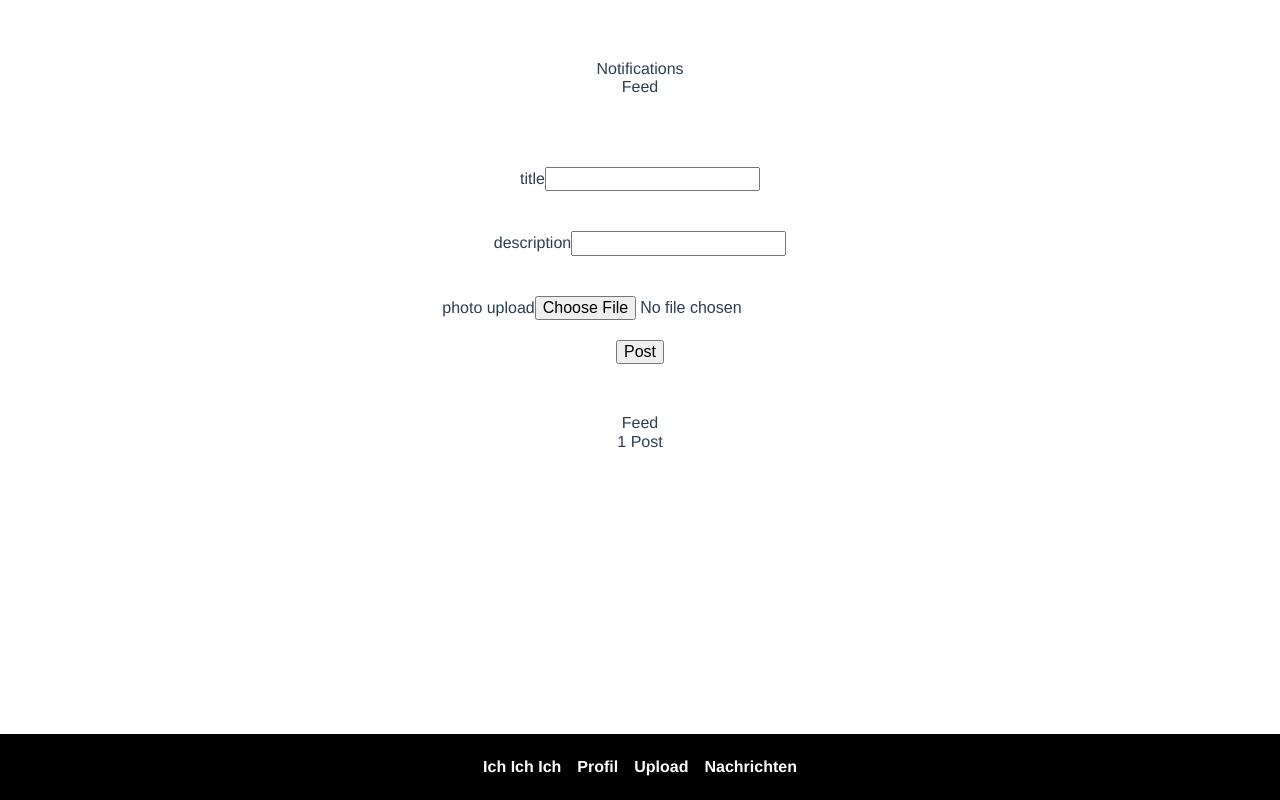
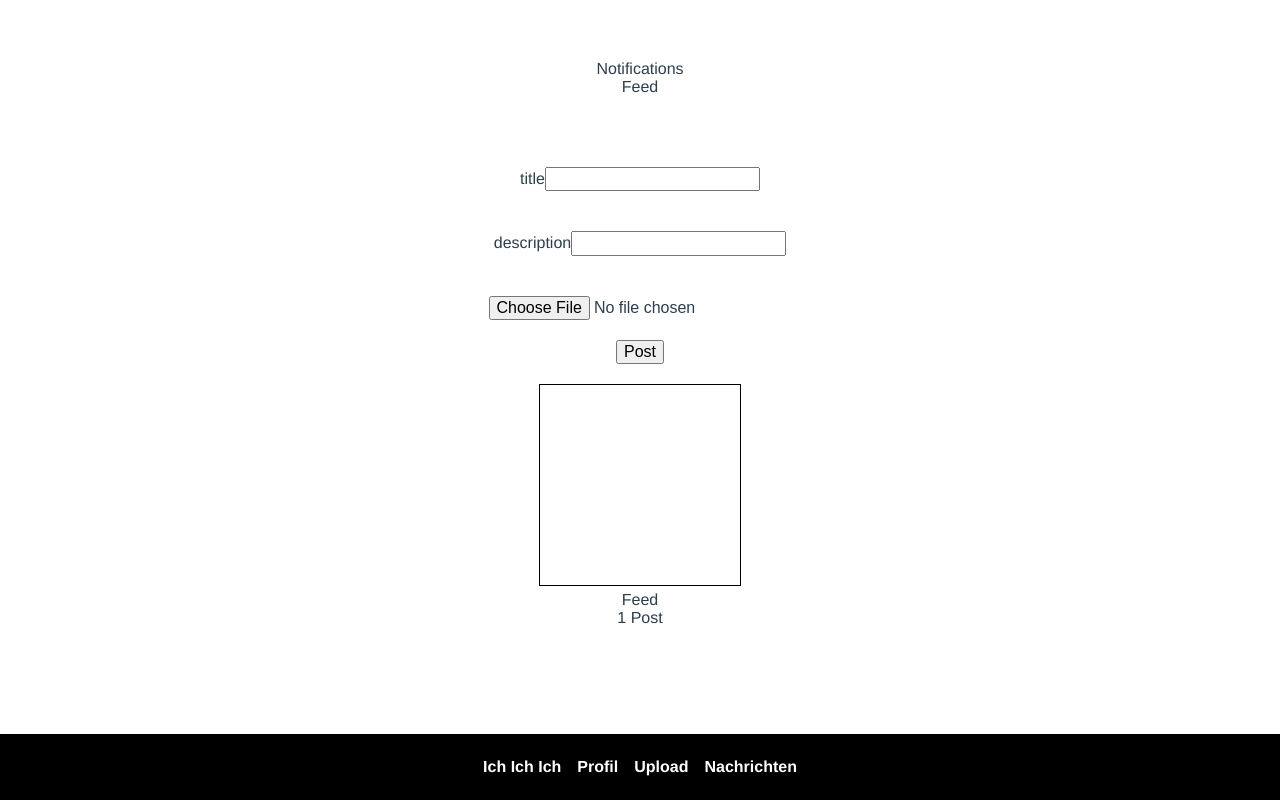
Before and after one commit to lukatschinho/instantfame, a Vue app: page / in a window 1280 px wide. Built offline with nearby package versions, Linux system fonts and the light colour scheme.

Commit message:
added file upload, photo preview and base64 in local storage

```diff
--- a/src/components/Upload.vue
+++ b/src/components/Upload.vue
@@ -15,13 +15,13 @@
 		</div>
 		<!-- photo for the new post-->
 		<div class="form-group">
-			<label for="post-photo">photo upload</label>
-      <input type="file" id="post-photo" data-photo accept="image/*" capture="camera" @change="previewPhoto()">
+			<input type="file" name="image" class="img" data-file @change="previewPhoto()">
+      <!-- <input type="file" id="post-photo" data-photo accept="image/*" capture="camera" @change="previewPhoto()"> -->
 		</div>
 		<!-- button to submit the new post-->
 		<button type="button" @click="savePost()">Post</button>
 	</form>
-	<div data-preview></div>
+	<div class="imagePreview" data-preview></div>
 </div>
 
 </template>
@@ -33,49 +33,52 @@ export default {
     return {
 			postTitle: '',
 			postDesc: '',
+			postPhoto: ''
     }
   },
+
 	methods: {
 		previewPhoto() {
-			console.log('change');
-			var files = !!this.files ? this.files : [];
-			// no file selected, or no FileReader support
-			if (!files.length || !window.FileReader) return;
+			let preview = document.querySelectorAll('[data-preview]');
+			let file = document.querySelector('input[type=file]').files[0];
+			let reader  = new FileReader();
 
-			// only image file
-			if (/^image/.test(files[0].type)) {
-				// instance of the FileReader
-				var reader = new FileReader();
-				// read the local file
-				reader.readAsDataURL(files[0]);
-				/*
-				// set image data as background of div
-				reader.onloadend = function() {
-					$("#imagePreview").css("background-image", "url(" + this.result + ")");
-				}*/
+			reader.addEventListener("load", () => {
+				// change preview background image
+				preview[0].style.backgroundImage = 'url(' + reader.result + ')';
+				console.log(reader.result);
+				// save base64 code in postPhoto data variable
+				this.postPhoto = reader.result;
+				console.log(this.postPhoto);
+			}, false);
+
+			if (file) {
+				reader.readAsDataURL(file);
 			}
 		},
 
   	savePost() {
+			console.log(this.postPhoto);
 			// create new post object
-			var post = {
+			let post = {
 				title: this.postTitle,
-				description: this.postDesc
+				description: this.postDesc,
+				photo: this.postPhoto
 			}
 
-			console.log(post);
+			//console.log(post);
 
 			// test if the local storage with the key 'posts' is empty
 			if(localStorage.getItem('posts') === null) {
 				// init array
-				var posts = [];
+				let posts = [];
 				// add post object to array
 				posts.push(post);
 				// parse array of objects to string and set to local storage
 				localStorage.setItem('posts', JSON.stringify(posts));
 			} else {
 				// get posts from local storage and parse to JSON
-				var posts = JSON.parse(localStorage.getItem('posts'));
+				let posts = JSON.parse(localStorage.getItem('posts'));
 				// add post to array
 				posts.push(post);
 				// re-set back to local storage
@@ -90,9 +93,19 @@ export default {
 <style scoped lang="scss">
 
 .saveForm {
-	padding: 50px 0;
+	padding: 50px 0 20px 0;
 	.form-group {
 		padding: 20px 0;
 	}
 }
+
+.imagePreview {
+	width: 200px;
+	height: 200px;
+	background-position: center center;
+	background-size: cover;
+	border: 1px solid #000;
+	display: inline-block;
+}
+
 </style>
```
